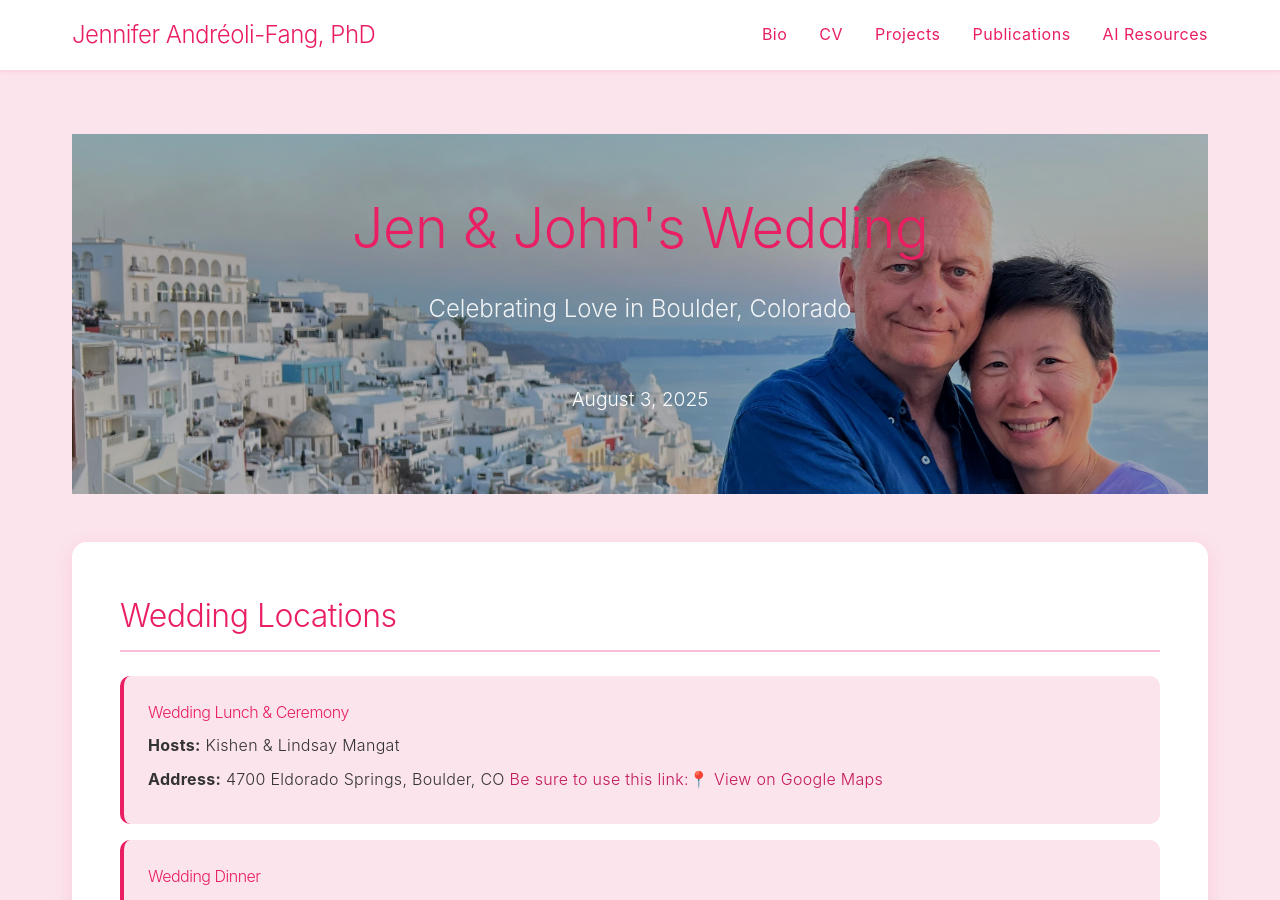
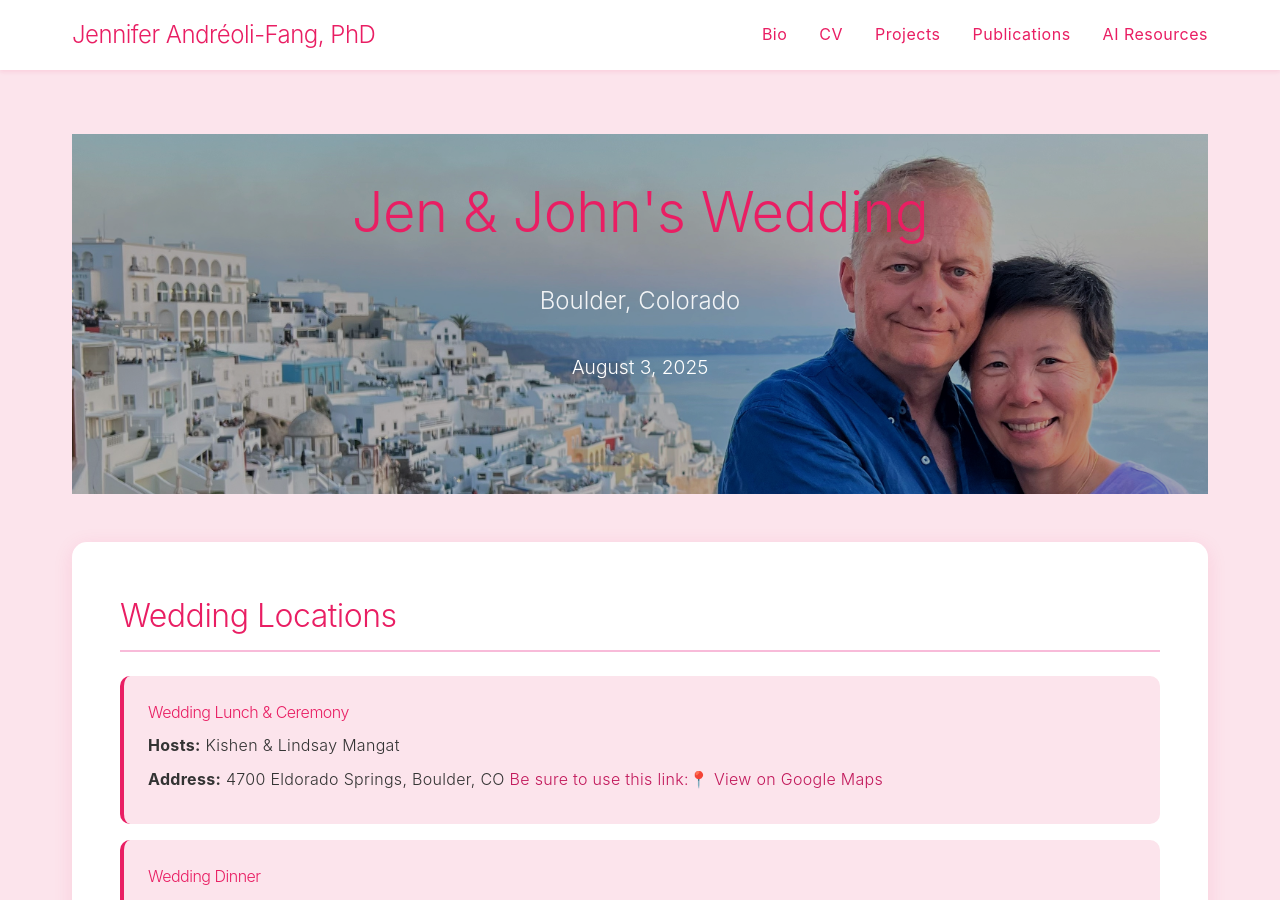
Before and after one commit to nextjen-ai/nextjen-ai.github.io, a Jekyll site: the page built from chapman-fang-wedding.html, in a window 1280 px wide and 900 px high. Built offline with Jekyll 4.4.1, drawn with Linux system fonts in a browser that asks for light colours; some of the changed text lies outside the part shown.

Commit message:
Wedding related edits: edited contents in html; modified styles

```diff
--- a/assets/css/wedding-theme.css
+++ b/assets/css/wedding-theme.css
@@ -157,18 +157,19 @@
     padding: 2rem;
     background: transparent;
     border-radius: 15px;
+    transform: translateY(-1rem);
 }
 
 .wedding-hero h1 {
     font-size: 3.5rem;
-    margin-bottom: 1rem;
+    margin-bottom: 1.5rem;
     font-weight: 300;
     letter-spacing: -0.5px;
 }
 
 .wedding-hero .subtitle {
     font-size: 1.5rem;
-    margin-bottom: 2rem;
+    margin-bottom: 1.5rem;
     opacity: 0.9;
 }
 
@@ -178,7 +179,7 @@
     padding: 0.5rem 2rem;
     border-radius: 25px;
     display: inline-block;
-    margin-top: 1rem;
+    margin-top: 0;
     color: var(--white);
 }
 
--- a/chapman-fang-wedding.html
+++ b/chapman-fang-wedding.html
@@ -9,7 +9,7 @@
     </div>
     <div class="hero-content">
         <h1>Jen & John's Wedding</h1>
-        <div class="subtitle">Celebrating Love in Boulder, Colorado</div>
+        <div class="subtitle">Boulder, Colorado</div>
         <div class="wedding-date">August 3, 2025</div>
     </div>
 </div>
@@ -54,11 +54,15 @@
             <span class="time">6:00 PM</span>
             <span class="event">Rob, Al, Mars arrive at DEN</span>
         </div>
+        <div class="agenda-item">
+            <span class="time">TBD</span>
+            <span class="event">Dinner</span>
+        </div>
 
         <h3>Saturday, August 2</h3>
         <div class="agenda-item">
             <span class="time">10:00 AM</span>
-            <span class="event">Snowy grooming</span>
+            <span class="event">Snowy hair appointment at Petco</span>
         </div>
         <div class="agenda-item">
             <span class="time">5:00 PM</span>
@@ -67,6 +71,10 @@
         <div class="agenda-item">
             <span class="time">6:00 PM</span>
             <span class="event">Mandy & Kevin families arrive at DEN</span>
+        </div>
+        <div class="agenda-item">
+            <span class="time">TBD</span>
+            <span class="event">Dinner</span>
         </div>
 
         <h3>Sunday, August 3 — Wedding Day</h3>
@@ -156,10 +164,10 @@
             <h3>Iconic Boulder</h3>
             <p><a href="https://maps.app.goo.gl/xsyLgb2wmgecKefB9" target="_blank"><strong>Boulder Bookstore</strong></a> - Iconic independent bookstore on Pearl Street</p>
             <p><a href="https://maps.app.goo.gl/SMw21mSsTvkZZtWP9" target="_blank"><strong>Gelato Boy</strong></a> - 2 locations on Pearl Street Mall</p>
-            <p><strong>Palisade Peaches</strong> - In season at Whole Foods Market everywhere</p>
-            <p><a href="https://maps.app.goo.gl/7t5MhWWrxT1JoqHj8" target="_blank"><strong>Chautauqua / Flatirons</strong></a> - Boulder's iconic mountain backdrop</p>
-            <p><strong>Monkey Bar</strong> - Peanut butter chocolate food bar found at <a href="https://maps.app.goo.gl/JC2Upm4QoGJSdyhz5" target="_blank">Lucky's Market</a></p>
-            <p><strong>Outdoor Brands</strong> - Arc'Teryx, Fjallraven, Norrona, Stio, all on Pearl Street Mall</p>
+            <p><strong>Colorado Palisade Peaches</strong> - In season and found at Whole Foods Market everywhere</p>
+            <p><a href="https://maps.app.goo.gl/7t5MhWWrxT1JoqHj8" target="_blank"><strong>Chautauqua & Flatirons</strong></a> - Boulder's iconic mountain and hiking trails</p>
+            <p><a href="https://wildmonkeybar.com" target="_blank"><strong>Wild Monkey Bar</strong></a> - Peanut butter chocolate food bar found at <a href="https://maps.app.goo.gl/JC2Upm4QoGJSdyhz5" target="_blank">Lucky's Market</a></p>
+            <p><strong>Outdoor Brands</strong> - <a href="https://maps.app.goo.gl/1p2SfSoHjwgAcMqL8" target="_blank">Arc'Teryx</a>, <a href="https://maps.app.goo.gl/FYHsmybvtwD5EAny5" target="_blank">Fjallraven</a>, <a href="https://maps.app.goo.gl/1gXvmw8TqdKH2aps6" target="_blank">Norrona</a>, <a href="https://maps.app.goo.gl/oPfBHFAipigyWJVw6" target="_blank">Stio</a>, all on Pearl Street Mall</p>
         </div>
     </div>
 
```
